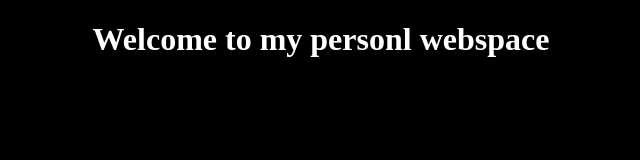
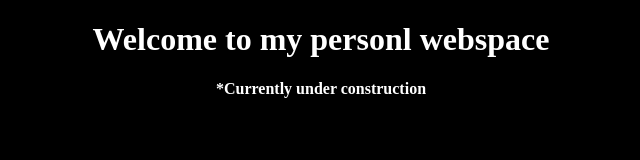
Before and after one commit to Jackmazzei/jackmazzei.github.io, a plain HTML site: page index.html in a window 1280 px wide. Shown: the whole page, without its empty margins (319-959 px from the left). Drawn offline with Linux system fonts and the light colour scheme.

Commit message:
Update index.html

```diff
--- a/index.html
+++ b/index.html
@@ -6,6 +6,7 @@
 
   <body>
     <h1>Welcome to my personl webspace</h1>
+    <h4>*Currently under construction</h4>
   </body>
 
   <style>
```
